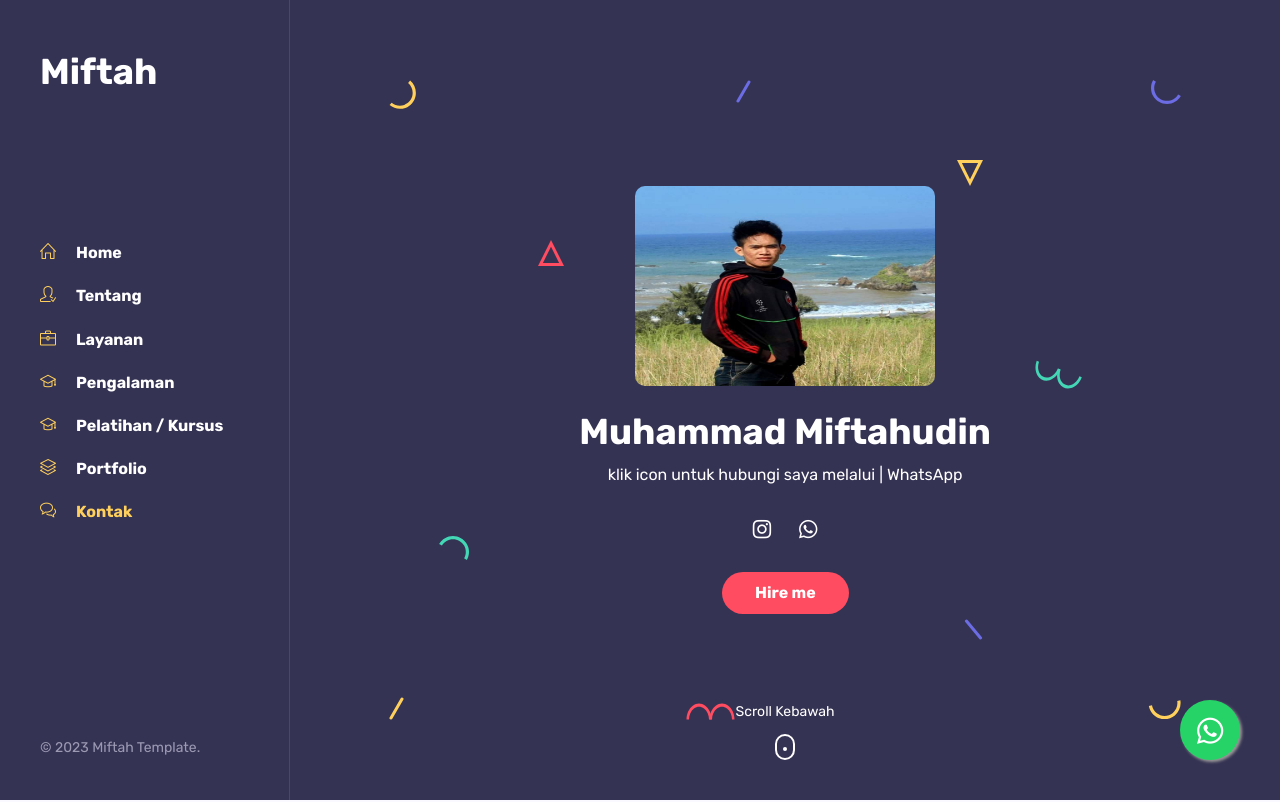
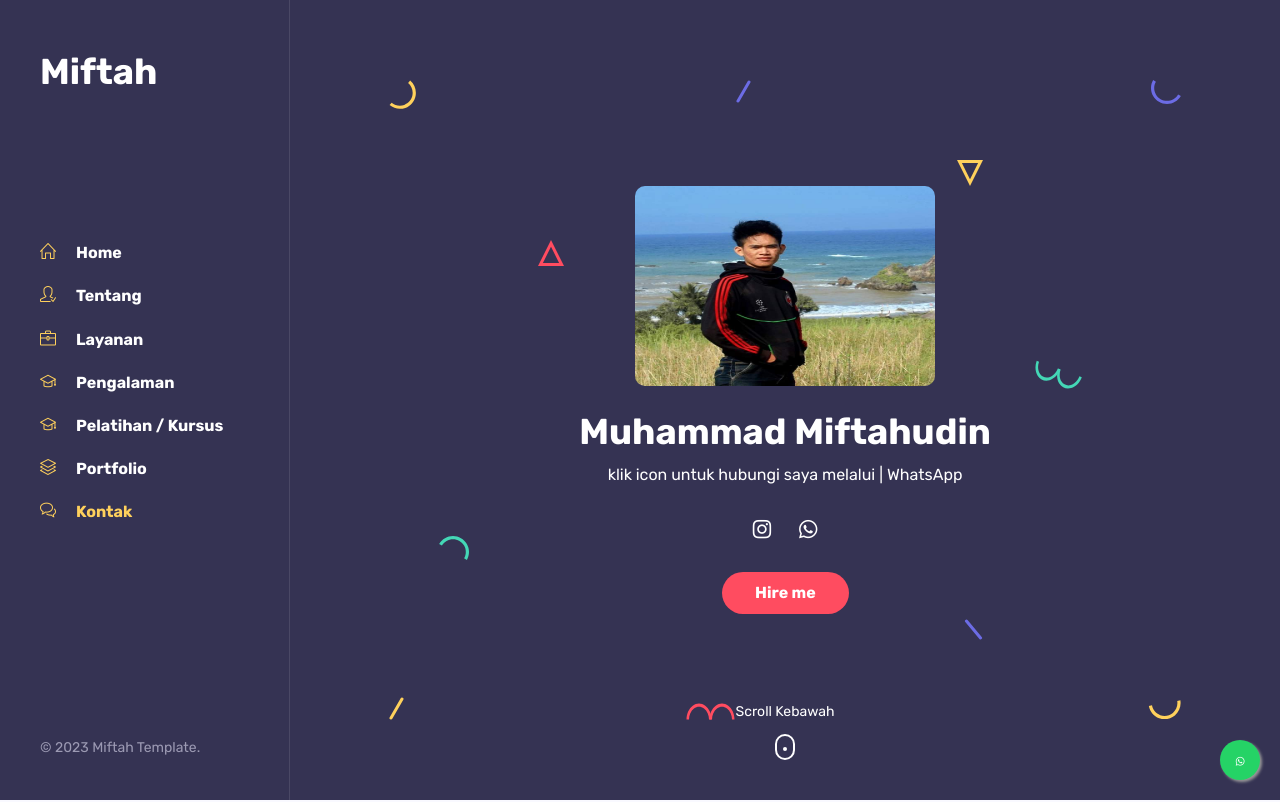
Before and after one commit to muhammadmiftahudin/muhammadmiftahudin.github.io, a plain HTML site: page index.html in a window 1280 px wide. Shown: the top 802 px of the page. Drawn offline with Linux system fonts and the light colour scheme.

Commit message:
Update style.css

```diff
--- a/css/style.css
+++ b/css/style.css
@@ -59,15 +59,15 @@ body {
 
 .floating {
 position: fixed;
-width: 60px;
-height: 60px;
-bottom: 40px;
-right: 40px;
+width: 40px;
+height: 40px;
+bottom: 20px;
+right: 20px;
 background-color: #25d366;
 color: #fff;
-border-radius: 50px;
+border-radius: 30px;
 text-align: center;
-font-size: 30px;
+font-size: 10px;
 box-shadow: 2px 2px 3px #999;
 z-index: 100;
 }
```
